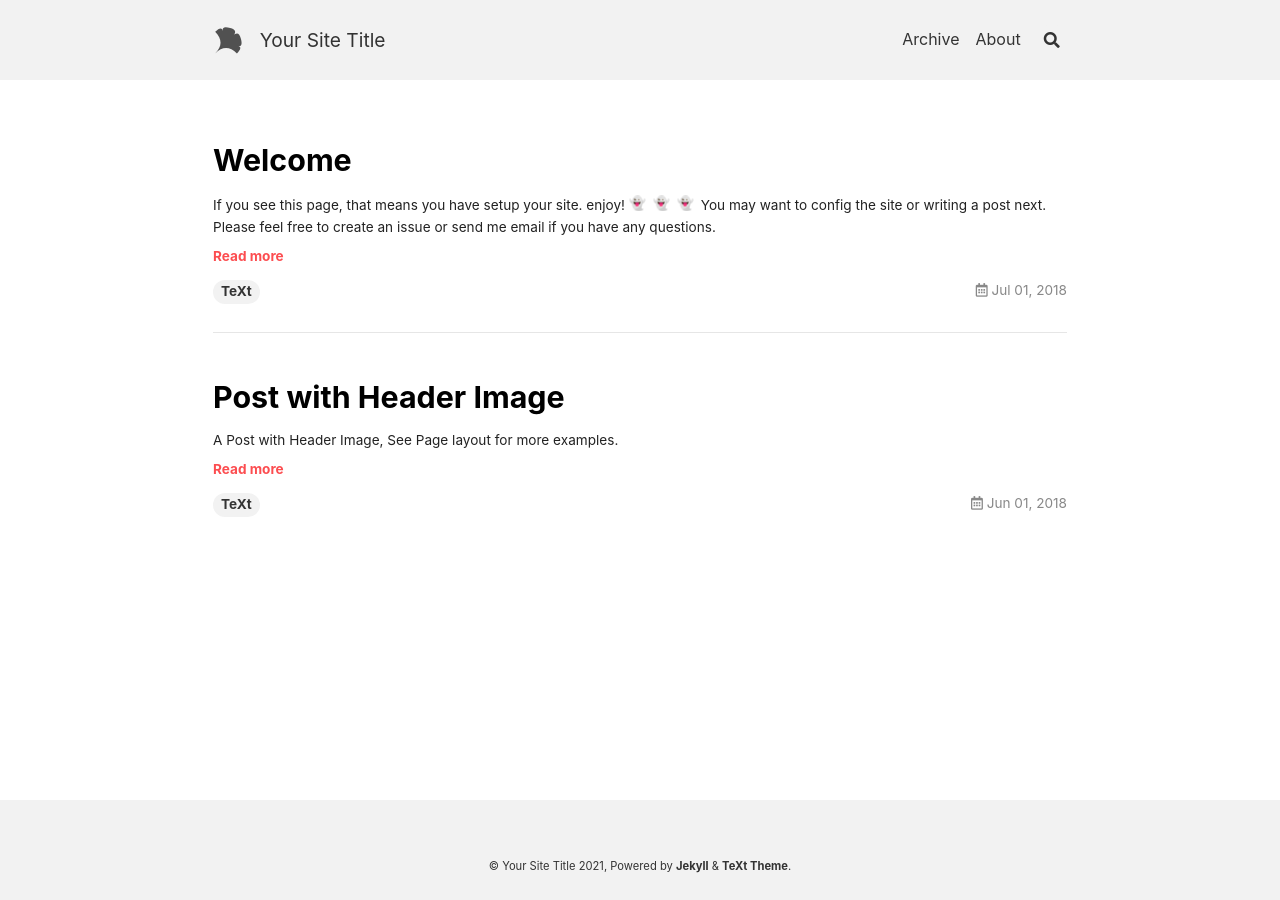
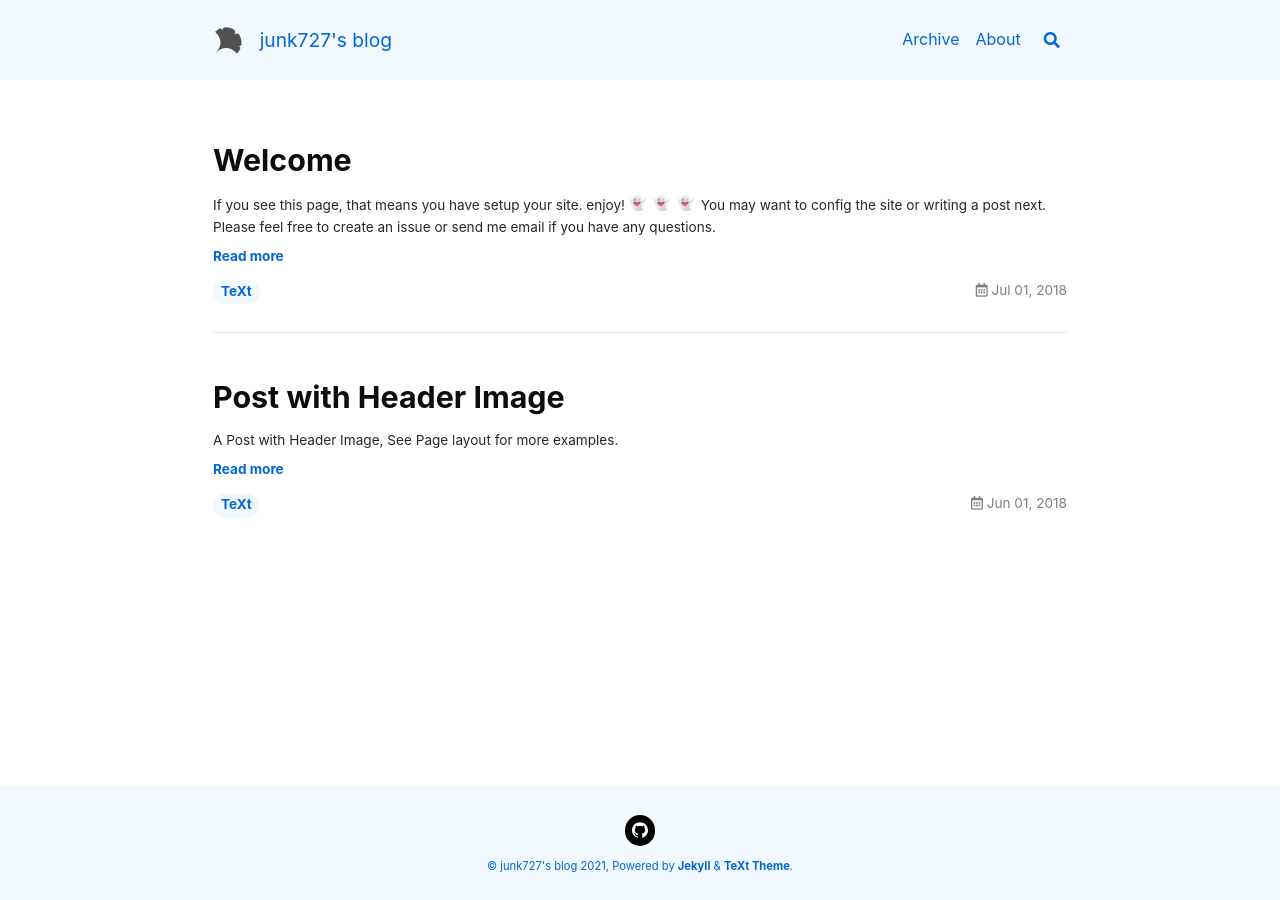
Before and after one commit to junk727/junk727.github.io, a Jekyll site: the page built from index.html, in a window 1280 px wide. Built offline with Jekyll 4.4.1, drawn with Linux system fonts in a browser that asks for light colours; nearby versions of some CDN libraries; emoji names are drawn with the system emoji font; the list of posts is cut into pages by our own code.

Commit message:
Edited config and readme

```diff
--- a/_config.yml
+++ b/_config.yml
@@ -16,29 +16,29 @@
 
 ## => Site Settings
 ##############################
-text_skin: default # "default" (default), "dark", "forest", "ocean", "chocolate", "orange"
-highlight_theme: default # "default" (default), "tomorrow", "tomorrow-night", "tomorrow-night-eighties", "tomorrow-night-blue", "tomorrow-night-bright"
-url     : # the base hostname & protocol for your site e.g. https://www.someone.com
+text_skin: ocean # "default" (default), "dark", "forest", "ocean", "chocolate", "orange"
+highlight_theme: tomorrow # "default" (default), "tomorrow", "tomorrow-night", "tomorrow-night-eighties", "tomorrow-night-blue", "tomorrow-night-bright"
+url     : https://junk727.github.io # the base hostname & protocol for your site e.g. https://www.someone.com
 baseurl : # does not include hostname
-title   : Your Site Title
+title   : junk727's blog
 description: > # this means to ignore newlines until "Language & timezone"
-  Your Site Description
+  Enjoy PS!
 
 
 ## => Language and Timezone
 ##############################
 lang: # the language of your site, default as "en"
-timezone: # see https://en.wikipedia.org/wiki/List_of_tz_database_time_zones for the available values
+timezone: Asia/Seoul # see https://en.wikipedia.org/wiki/List_of_tz_database_time_zones for the available values
 
 
 ## => Author and Social
 ##############################
 author:
   type      : # "person" (default), "organization"
-  name      : Your Name
+  name      : Minjun Kim
   url       :
   avatar    : # path or url of avatar image (square)
-  bio       : I am an amazing person.
+  bio       : High school student who enjoys PS!
   email     :
   facebook  : # "user_name" the last part of your profile url, e.g. https://www.facebook.com/user_name
   twitter   : # "user_name" the last part of your profile url, e.g. https://twitter.com/user_name
@@ -49,13 +49,14 @@
   zhihu     : # "user_name" the last part of your profile url, e.g. https://www.zhihu.com/people/user_name
   douban    : # "user_name" the last part of your profile url, e.g. https://www.douban.com/people/user_name
   linkedin  : # "user_name" the last part of your profile url, e.g. https://www.linkedin.com/in/user_name
-  github    : # "user_name" the last part of your profile url, e.g. https://github.com/user_name
+  github    : https://github.com/junk727
+  # "user_name" the last part of your profile url, e.g. https://github.com/user_name
   npm       : # "user_name" the last part of your profile url, e.g. https://www.npmjs.com/~user_name
 
 
 ## => GitHub Repository (if the site is hosted by GitHub)
 ##############################
-repository: user_name/repo_name
+repository: junk727/junk727.github.io
 repository_tree: master
 
 
@@ -84,11 +85,12 @@
 ## => Markdown Enhancements
 ##############################
 ## Mathjax
-mathjax: # false (default), true
+mathjax: true
+# false (default), true
 mathjax_autoNumber: # false (default), true
 
 ## Mermaid
-mermaid: # false (default), true
+mermaid: true # false (default), true
 
 ## Chart
 chart: # false (default), true
```
Also changed, not shown: README-zh.md (deleted), README.md, screenshot.jpg (deleted).
